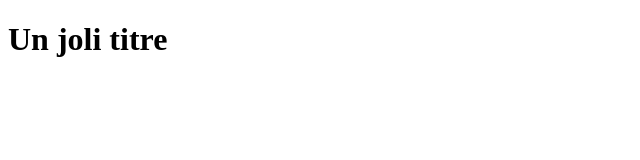
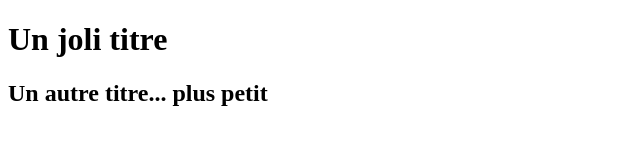
Before and after one commit to edouardmisset/helloWorld, a plain HTML site: page index.html in a window 1280 px wide. Shown: the whole page, without its empty margins (0-640 px from the left). Drawn offline with Linux system fonts and the light colour scheme.

Commit message:
Added a smaller title to the page

```diff
--- a/index.html
+++ b/index.html
@@ -8,5 +8,6 @@
   </head>
   <body>
     <h1>Un joli titre</h1>
+    <h2>Un autre titre... plus petit</h2>
   </body>
 </html>
```
